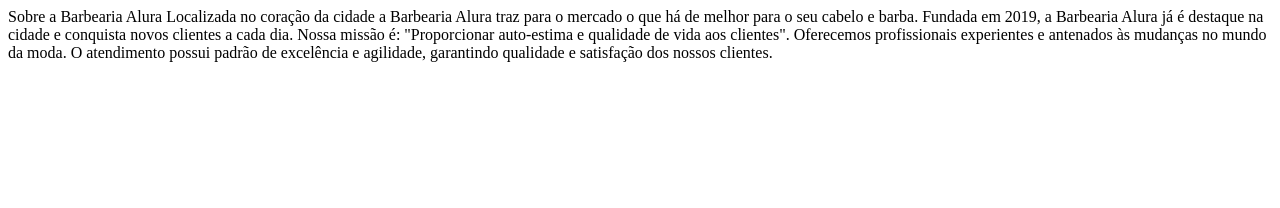
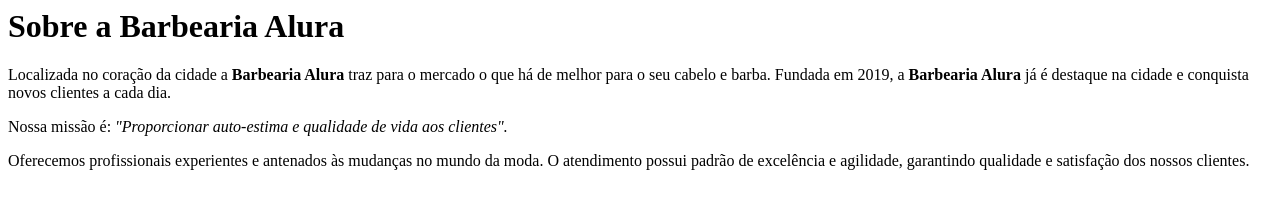
Before and after one commit to CKxit-08/barbearia-alura, a plain HTML site: page index.html in a window 1280 px wide. Drawn offline with Linux system fonts and the light colour scheme.

Commit message:
Add files via upload

```diff
--- a/index.html
+++ b/index.html
@@ -1,9 +1,15 @@
-<html>
-    Sobre a Barbearia Alura
+<DOCTYPE! html>
+<head>
+    <meta charset ="UTF-8">
+    <title>Barbearia Alura</title>
+</head>
+<body>
+    <h1>Sobre a Barbearia Alura</h1>
 
-    Localizada no coração da cidade a Barbearia Alura traz para o mercado o que há de melhor para o seu cabelo e barba. Fundada em 2019, a Barbearia Alura já é destaque na cidade e conquista novos clientes a cada dia.
+    <p>Localizada no coração da cidade a <strong>Barbearia Alura</strong> traz para o mercado o que há de melhor para o seu cabelo e barba. Fundada em 2019, a <strong>Barbearia Alura</strong> já é destaque na cidade e conquista novos clientes a cada dia.</p>
 
-    Nossa missão é: "Proporcionar auto-estima e qualidade de vida aos clientes".
+    <p>Nossa missão é: <em>"Proporcionar auto-estima e qualidade de vida aos clientes".</em></p>
 
-    Oferecemos profissionais experientes e antenados às mudanças no mundo da moda. O atendimento possui padrão de excelência e agilidade, garantindo qualidade e satisfação dos nossos clientes.
+    <p>Oferecemos profissionais experientes e antenados às mudanças no mundo da moda. O atendimento possui padrão de excelência e agilidade, garantindo qualidade e satisfação dos nossos clientes.</p>
+</body>
 </html>
```
